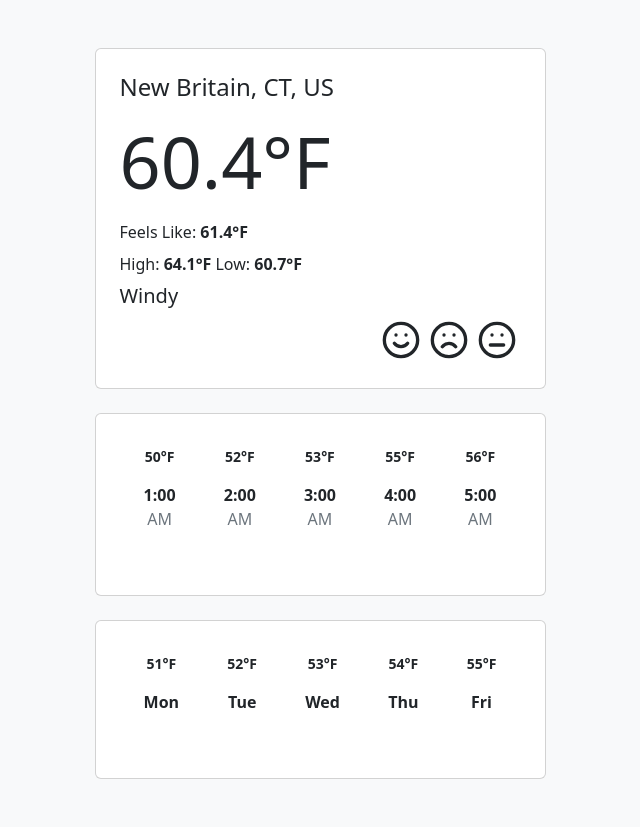
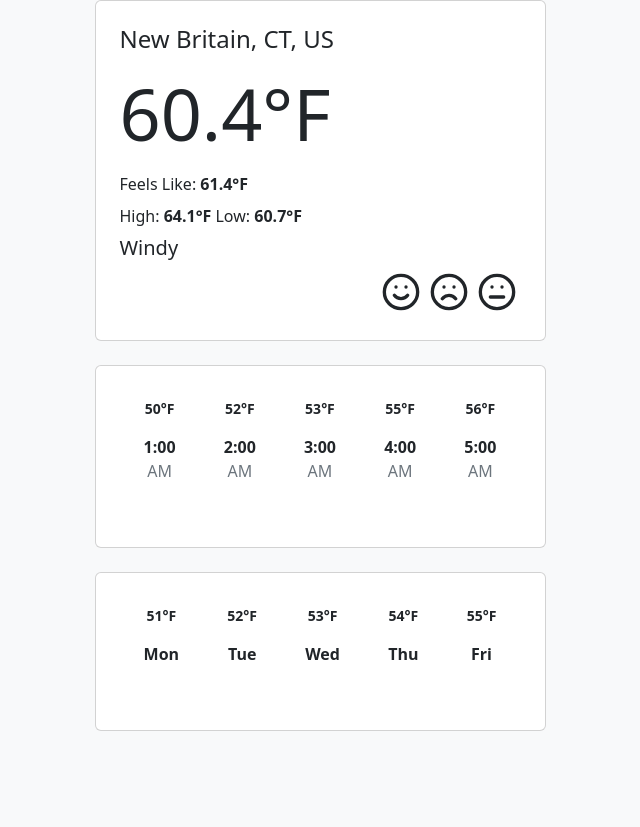
Before and after one commit to colmak/Weathered-Weather-App, a Django app: page / in a window 1280 px wide. Shown: the part 70-897 px from the top of the page, without its empty margins (320-960 px from the left). After the commit the page ends 801 px from the top, so only its background shows below. Run offline with Django 4.2, Linux system fonts and the light colour scheme; some libraries are stand-ins or nearby versions.

Commit message:
index update

```diff
--- a/templates/weathered/index.html
+++ b/templates/weathered/index.html
@@ -57,7 +57,7 @@
     </nav>
 
 
-    <div id="background" class="container py-5 h-100">
+    <div id="background" class="container pb-5 h-100">
 
         <div class="row d-flex justify-content-center align-items-center h-100">
             <div class="col-md-9 col-lg-7 col-xl-5">
```
